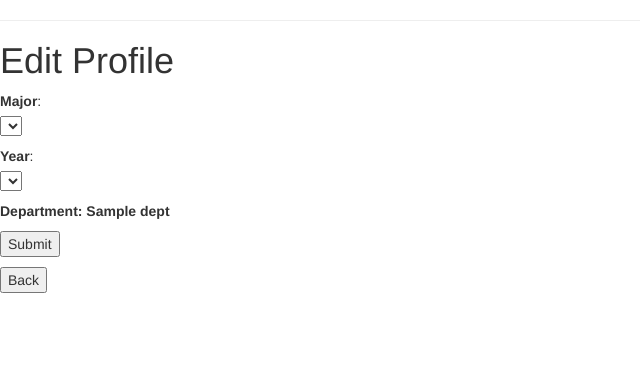
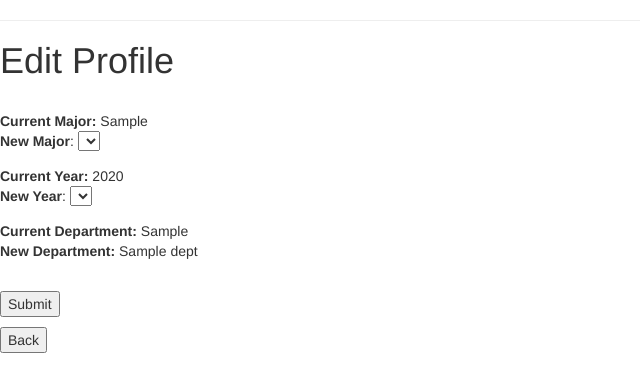
Before and after one commit to bmawji3/cs4400, a Flask app: template phase3/app/templates/student/edit_student.html in a window 1280 px wide. Shown: the part 52-444 px from the top of the page, without its empty margins (0-640 px from the left). Run offline with Flask 2, Linux system fonts and the light colour scheme; tables that the repository leaves empty hold one stand-in row (values such as "Sample post"); the template is opened without the code that fills it: values that come from a table or form of the project are taken from there, most other values are stand-ins (such as "Sample title", 1, 10 or a date in 2020); lists and menus that the app fills with data are empty; some libraries are stand-ins or nearby versions.

Commit message:
changes to edit profile

```diff
--- a/phase3/app/general/forms.py
+++ b/phase3/app/general/forms.py
@@ -22,8 +22,8 @@ class CourseForm(FlaskForm):
     estNum = IntegerField('Estimated # of students', [InputRequired()])
 
 class EditProfileForm(FlaskForm):
-    new_major = SelectField('Major')
-    new_year = SelectField('Year')
+    new_major = SelectField('New Major')
+    new_year = SelectField('New Year')
 
 class SearchClassProject(FlaskForm):
     title = StringField('Title')
--- a/phase3/app/templates/student/edit_student.html
+++ b/phase3/app/templates/student/edit_student.html
@@ -3,19 +3,22 @@
     <h1>Edit Profile</h1>
     <form action="" method="post" name="login">
         {{ form.hidden_tag() }}
+        <br>
         <p>
-            {{ form.new_major.label }}:<br>
+            <b>Current Major:</b> {{curr_major}}<br>
+            {{ form.new_major.label }}:
             {{ form.new_major() }}<br>
         </p>
         <p>
-            {{ form.new_year.label }}:<br>
+            <b>Current Year:</b> {{curr_year}}<br>
+            {{ form.new_year.label }}:
             {{ form.new_year() }}<br>
         </p>
         <p>
-            <b>
-                Department: {{dept}}
-            </b>
+            <b>Current Department:</b> {{curr_dept}}<br>
+            <b>New Department:</b> {{dept}}
         </p>
+        <br>
         <p><input type="submit" value="Submit"></p>
     </form>
     <button onclick="window.location.href='{{url_for('me_student')}}'">Back</button>
```
Also changed, not shown: phase3/app/general/views.py (+26 -1 lines).
